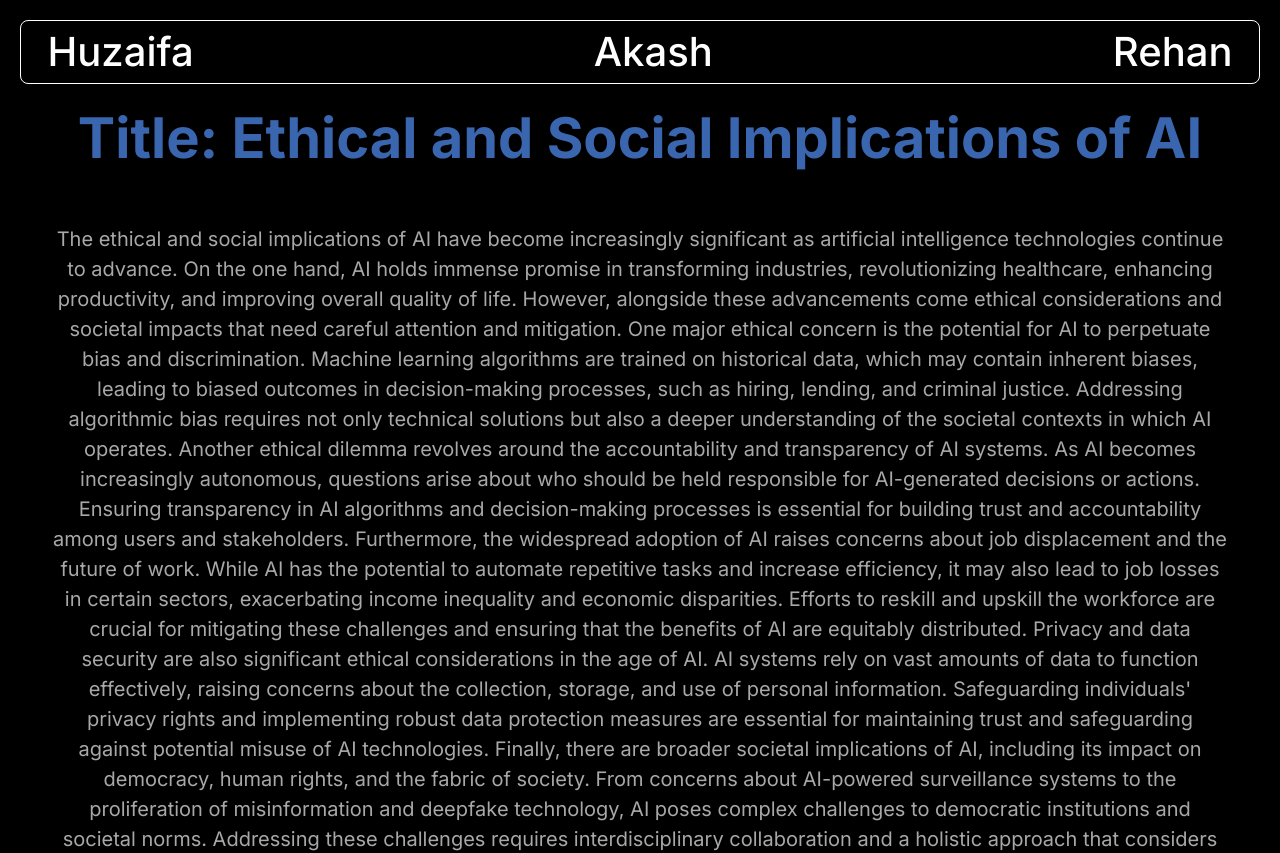
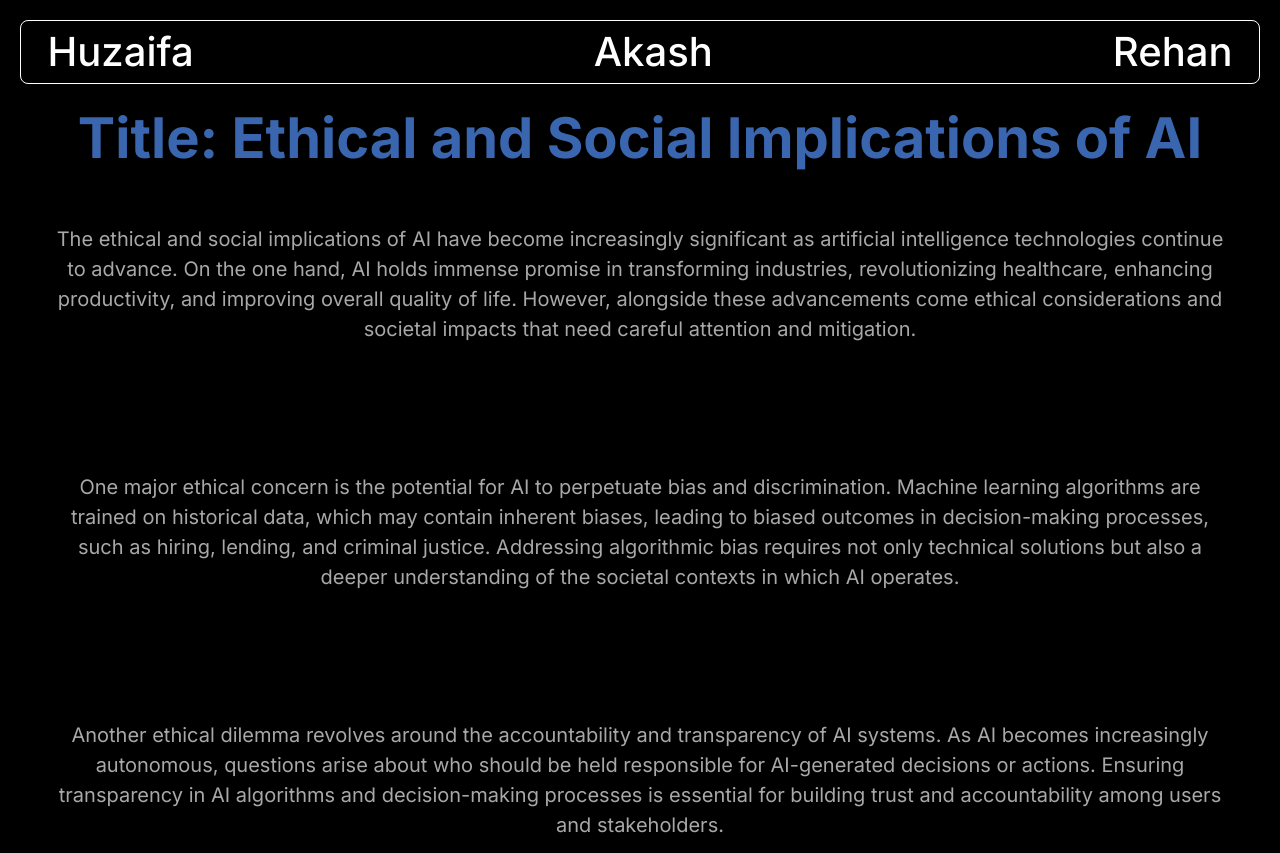
Before and after one commit to MuhammadRaffey/english-final-project, a Next.js app: page /annas in a window 1280 px wide. Shown: the top 853 px of the page. Built offline with nearby package versions, Linux system fonts and the light colour scheme.

Commit message:
updated to get multiple paragraphs

```diff
--- a/src/app/annas/[name]/page.tsx
+++ b/src/app/annas/[name]/page.tsx
@@ -1,6 +1,6 @@
 import React from "react";
+import Link from "next/link";
 import { akash, huzaifa, rehan } from "../../../../data/Annas Group/page-data";
-import Link from "next/link";
 
 type PageDetailType = {
   params: { name: string };
@@ -28,6 +28,9 @@ export default function Page({ params }: PageDetailType) {
     return <div>Page not found</div>;
   }
 
+  // Splitting the data into paragraphs
+  const paragraphs = pageData.data.split("\n");
+
   return (
     <div className="flex gap-3 flex-col p-5">
       <div className="navig">
@@ -35,9 +38,17 @@ export default function Page({ params }: PageDetailType) {
         <Link href={"/"}>Back to Home</Link>
       </div>
       <h1 className="font-bold text-center">Title: {pageData.title}</h1>
-      <p className="text-center text-[20px] sm:text-2xls text-[#a8a8a8] delay-150 duration-150 hover:text-[#fff] p-2 sm:p-8">
-        {pageData.data}
-      </p>
+      {/* Mapping over paragraphs to render them */}
+      <div className="text-center">
+        {paragraphs.map((paragraph, index) => (
+          <p
+            key={index}
+            className="text-[20px] sm:text-2xls text-[#a8a8a8] delay-150 duration-150 hover:text-[#fff] p-2 sm:p-8"
+          >
+            {paragraph}
+          </p>
+        ))}
+      </div>
       <footer className="watermark">{pageData.presentedBy}</footer>
     </div>
   );
--- a/src/app/annas/page.tsx
+++ b/src/app/annas/page.tsx
@@ -1,8 +1,13 @@
 import React from "react";
 import Link from "next/link";
 import { annas } from "../../../data/Annas Group/page-data";
+
 const page = () => {
   let pageData = annas;
+
+  // Splitting the data into paragraphs
+  const paragraphs = pageData.data.split("\n");
+
   return (
     <div className="flex gap-3 flex-col p-5">
       <div className="navig">
@@ -11,9 +16,17 @@ const page = () => {
         <Link href={"annas/rehan"}> Rehan</Link>
       </div>
       <h1 className="font-bold text-center">Title: {pageData.title}</h1>
-      <p className="text-center text-[20px] sm:text-2xls text-[#a8a8a8] delay-150 duration-150 hover:text-[#fff] p-2 sm:p-8">
-        {pageData.data}
-      </p>
+      {/* Mapping over paragraphs to render them */}
+      <div className="text-center">
+        {paragraphs.map((paragraph, index) => (
+          <p
+            key={index}
+            className="text-[20px] sm:text-2xls text-[#a8a8a8] delay-150 duration-150 hover:text-[#fff] p-2 sm:p-8"
+          >
+            {paragraph}
+          </p>
+        ))}
+      </div>
       <footer className="watermark">{pageData.presentedBy}</footer>
       <div className="navig">
         <Link href={"/"}>Back to Home</Link>
--- a/src/app/raffey/[name]/page.tsx
+++ b/src/app/raffey/[name]/page.tsx
@@ -28,6 +28,9 @@ export default function Page({ params }: PageDetailType) {
     return <div>Page not found</div>;
   }
 
+  // Splitting the data into paragraphs
+  const paragraphs = pageData.data.split("\n");
+
   return (
     <div className="flex gap-3 flex-col p-5">
       <div className="navig">
@@ -35,9 +38,17 @@ export default function Page({ params }: PageDetailType) {
         <Link href={"/"}>Back to Home</Link>
       </div>
       <h1 className="font-bold text-center">Title: {pageData.title}</h1>
-      <p className="text-center text-[20px] sm:text-2xls text-[#a8a8a8] delay-150 duration-150 hover:text-[#fff] p-2 sm:p-8">
-        {pageData.data}
-      </p>
+      {/* Mapping over paragraphs to render them */}
+      <div className="text-center">
+        {paragraphs.map((paragraph, index) => (
+          <p
+            key={index}
+            className="text-[20px] sm:text-2xls text-[#a8a8a8] delay-150 duration-150 hover:text-[#fff] p-2 sm:p-8"
+          >
+            {paragraph}
+          </p>
+        ))}
+      </div>
       <footer className="watermark">{pageData.presentedBy}</footer>
     </div>
   );
--- a/src/app/raffey/page.tsx
+++ b/src/app/raffey/page.tsx
@@ -1,8 +1,13 @@
 import React from "react";
 import { raffey } from "../../../data/Raffey Group/page-data";
 import Link from "next/link";
+
 const page = () => {
   let pageData = raffey;
+
+  // Splitting the data into paragraphs
+  const paragraphs = pageData.data.split("\n");
+
   return (
     <div className="flex gap-3 flex-col p-5">
       <div className="navig">
@@ -11,9 +16,17 @@ const page = () => {
         <Link href={"raffey/atif"}> Atif</Link>
       </div>
       <h1 className="font-bold text-center">Title: {pageData.title}</h1>
-      <p className="text-center text-[20px] sm:text-2xls text-[#a8a8a8] delay-150 duration-150 hover:text-[#fff] p-2 sm:p-8">
-        {pageData.data}
-      </p>
+      {/* Mapping over paragraphs to render them */}
+      <div className="text-center">
+        {paragraphs.map((paragraph, index) => (
+          <p
+            key={index}
+            className="text-[20px] sm:text-2xls text-[#a8a8a8] delay-150 duration-150 hover:text-[#fff] p-2 sm:p-8"
+          >
+            {paragraph}
+          </p>
+        ))}
+      </div>
       <footer className="watermark">{pageData.presentedBy}</footer>
       <div className="navig">
         <Link href={"/"}>Back to Home</Link>
```
